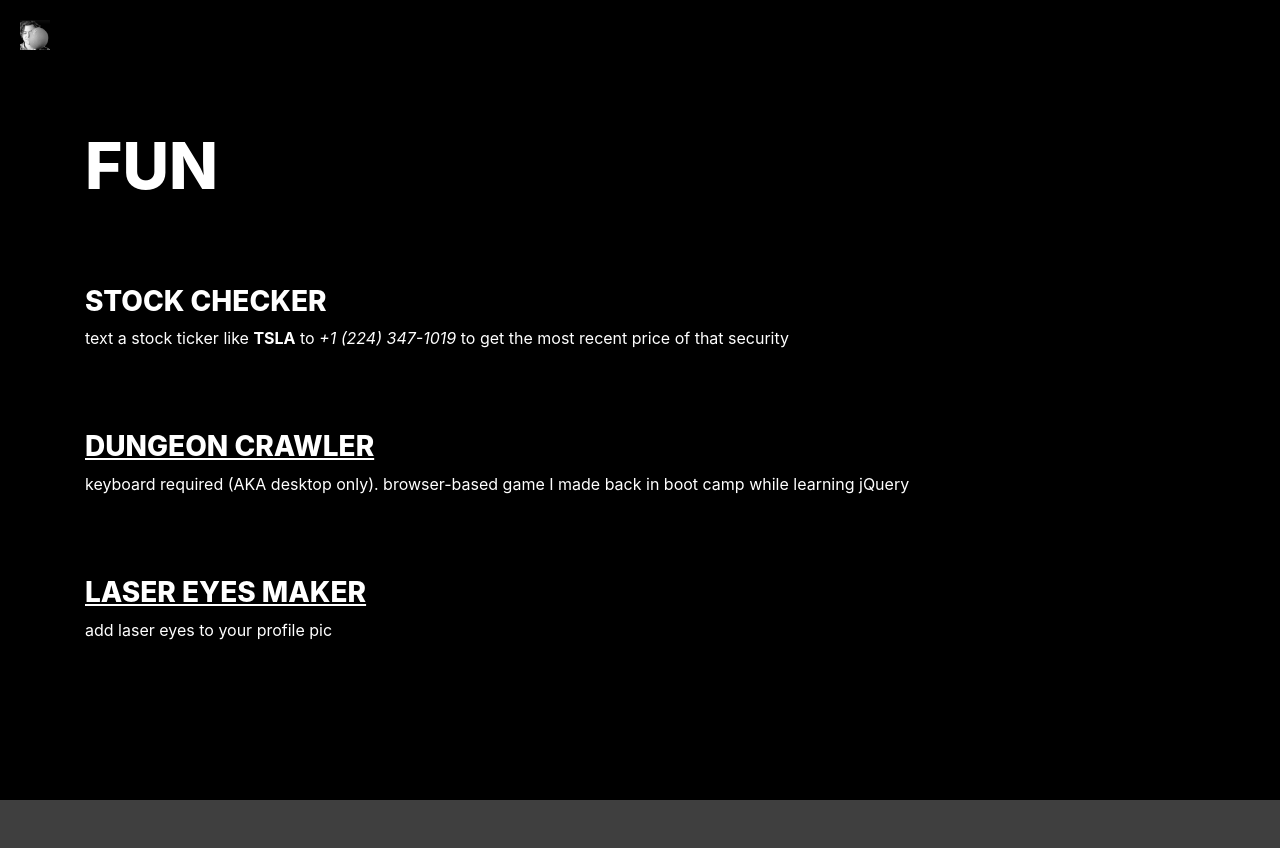
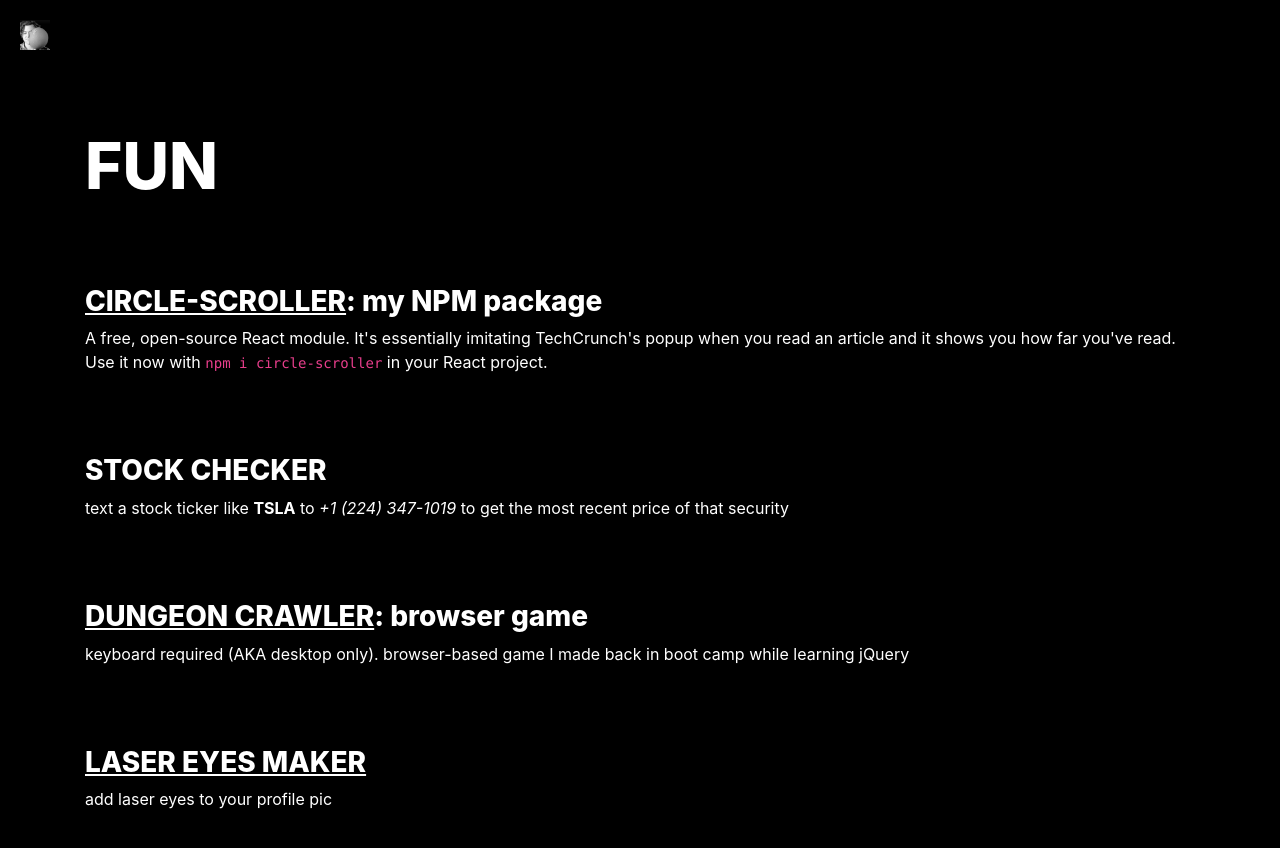
Before and after one commit to DeeterCesler/personal-site, a React (Create React App) app: page /fun in a window 1280 px wide. Shown: the top 848 px of the page. Before the commit the page ends 800 px from the top, so only its background shows below. Built offline with nearby package versions, Linux system fonts and the light colour scheme.

Commit message:
add NPM package to /fun

```diff
--- a/src/Fun.jsx
+++ b/src/Fun.jsx
@@ -7,11 +7,17 @@ const Fun = () => {
                 <h1 className="header">FUN</h1>
                 <div className="readability">
                     <div className="item">
+                        <h3><a className="link" href="https://www.npmjs.com/package/circle-scroll/">CIRCLE-SCROLLER</a>: my NPM package</h3>
+                        <p>A free, open-source React module. It's essentially imitating TechCrunch's popup when you read an article and it shows you how far you've read.
+                            <br/>
+                        Use it now with <code>npm i circle-scroller</code> in your React project.</p>
+                    </div>
+                    <div className="item">
                         <h3>STOCK CHECKER</h3>
                         <p>text a stock ticker like <b>TSLA</b> to <i>+1 (224) 347-1019</i> to get the most recent price of that security</p>
                     </div>
                     <div className="item">
-                        <h3><a className="link" href="http://dungeon-crawler.freeoda.com/">DUNGEON CRAWLER</a></h3>
+                        <h3><a className="link" href="http://dungeon-crawler.freeoda.com/">DUNGEON CRAWLER</a>: browser game</h3>
                         <p>keyboard required (AKA desktop only). browser-based game I made back in boot camp while learning jQuery</p>
                     </div>
                     <div className="item">
```
Also changed, not shown: 1 other file (tests, documents, lock files or other folders).
